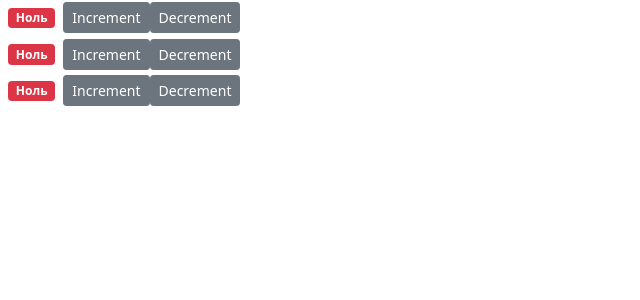
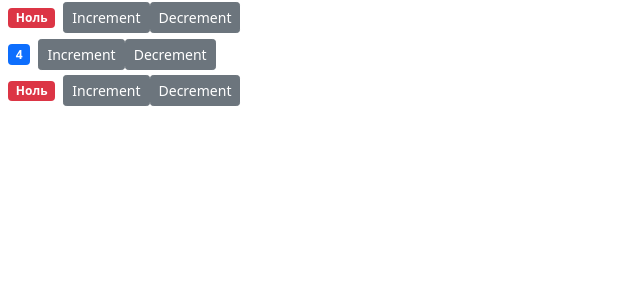
Before and after one commit to Den9rcq/counter-app, a React (Create React App) app: page / in a window 1280 px wide. Shown: the top 300 px of the page, without its empty margins (0-640 px from the left). Built offline with nearby package versions, Linux system fonts and the light colour scheme.

Commit message:
passing data to a component
refactoring Counter components

```diff
--- a/src/components/counter.jsx
+++ b/src/components/counter.jsx
@@ -1,14 +1,14 @@
 import React, {useState} from 'react';
 
 const Counter = (props) => {
-	const [count, setCount] = useState(0)
-	const formCount = () => count === 0 ? 'Ноль' : count
-	const getBadgeClasses = () => count === 0 ? 'badge m-2 bg-danger' : 'badge m-2 bg-primary'
-	const handleIncrement = () => setCount(count + 1)
-	const handleDecrement = () => setCount(() => count <= 0 ? 0 : count - 1)
+	const [value, setValue] = useState(props.value)
+	const formValue = () => value === 0 ? 'Ноль' : value
+	const getBadgeClasses = () => value === 0 ? 'badge m-2 bg-danger' : 'badge m-2 bg-primary'
+	const handleIncrement = () => setValue(value + 1)
+	const handleDecrement = () => setValue(() => value <= 0 ? 0 : value - 1)
 	return (
 		<div>
-			<span className={getBadgeClasses()}>{formCount()}</span>
+			<span className={getBadgeClasses()}>{formValue()}</span>
 			<button onClick={handleIncrement} className='btn btn-secondary btn-sm'>Increment</button>
 			<button onClick={handleDecrement} className='btn btn-secondary btn-sm'>Decrement</button>
 		</div>
--- a/src/components/counters.jsx
+++ b/src/components/counters.jsx
@@ -10,7 +10,7 @@ const Counters = () => {
 	return (
 		<div>
 			{counters.map(counter => (
-				<Counter key={counter.id}/>
+				<Counter key={counter.id} value={counter.value}/>
 			))}
 		</div>
 	);
```
